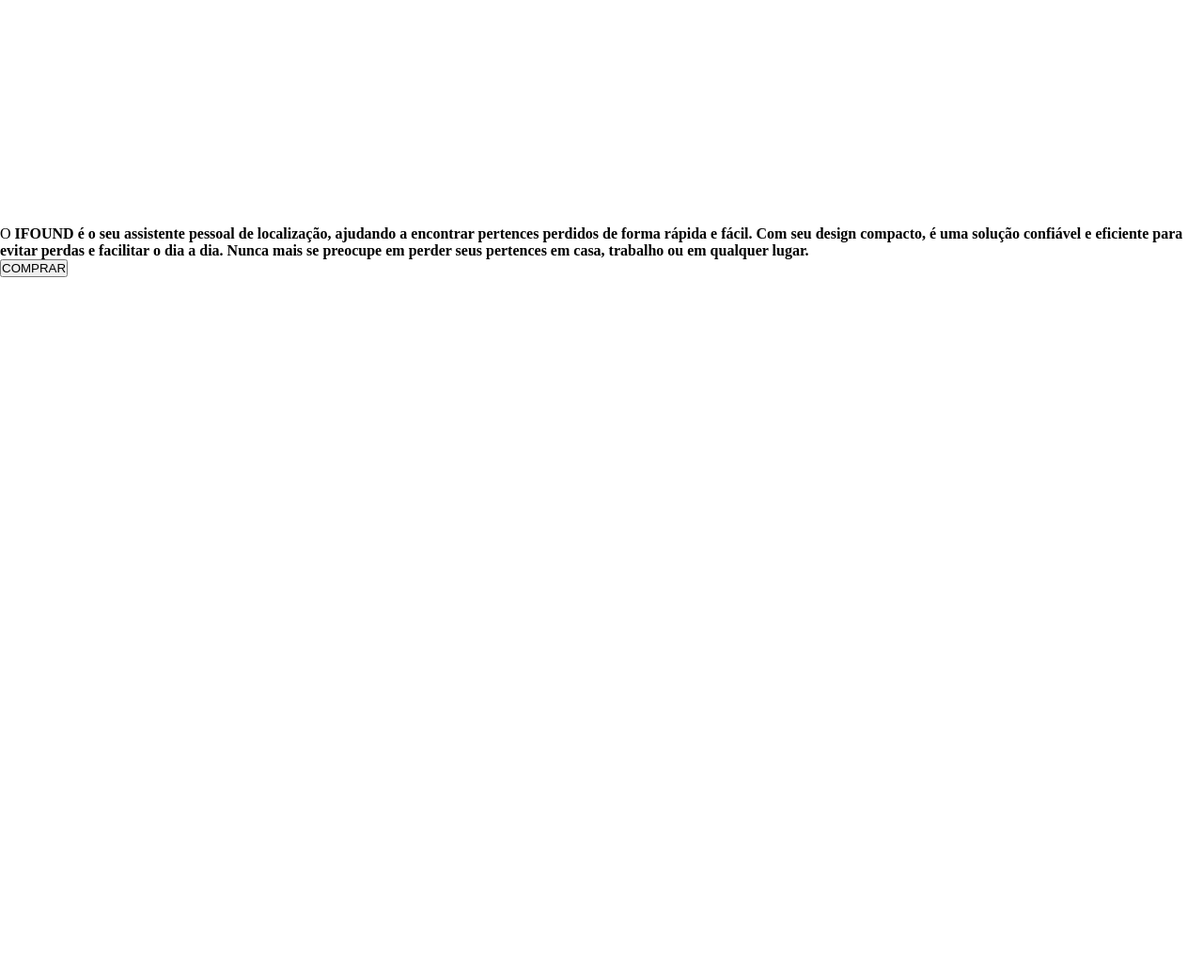
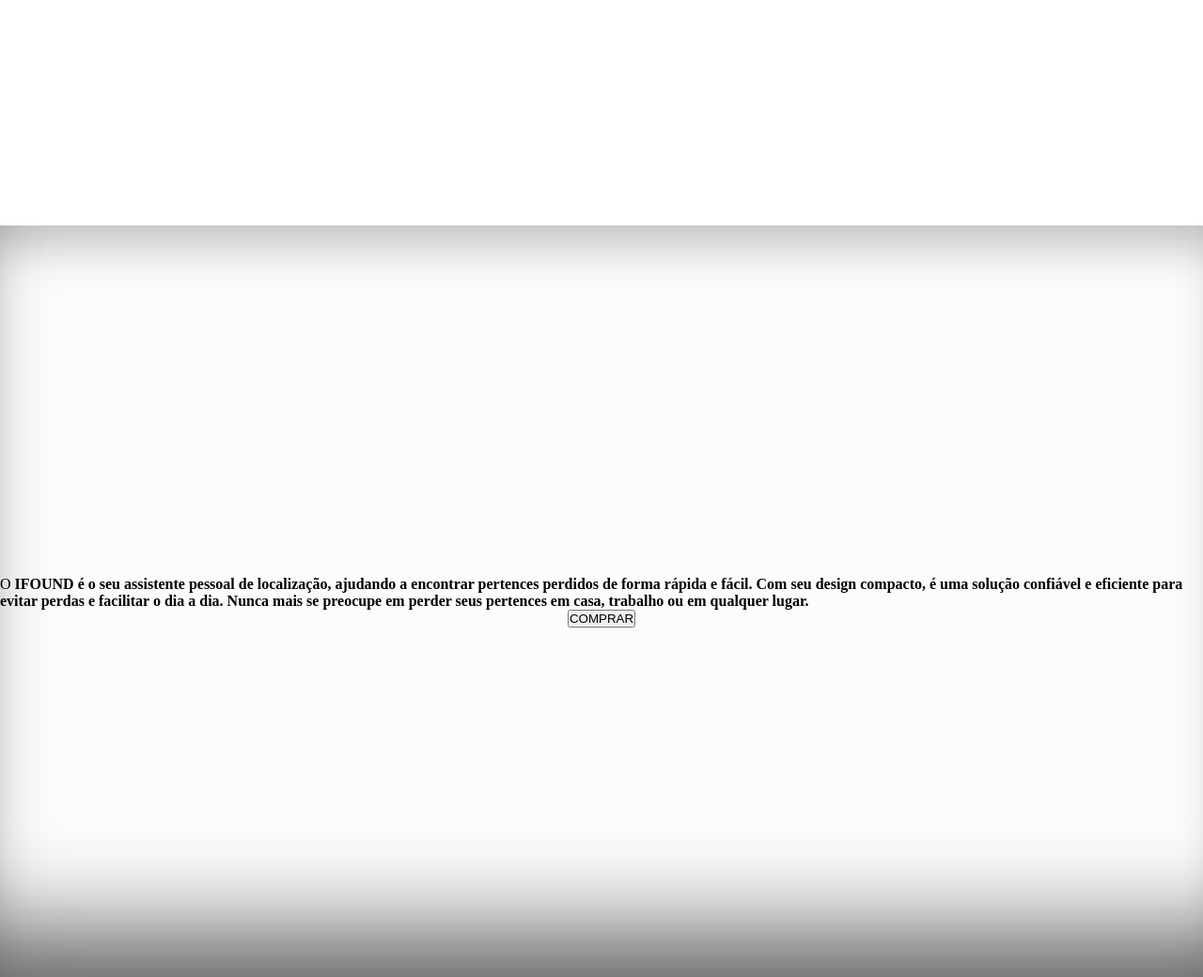
Before and after one commit to CarlosQrz/CarlosQueiroz-pit-ifound, a PHP site: page / in a window 1280 px wide. Shown: the part 560-1600 px from the top of the page at 94% size. Run offline with PHP 8.4, Linux system fonts and the light colour scheme; style sheets or scripts are compiled from the project's sources.

Commit message:
mudando umas parada ae

```diff
--- a/style.scss
+++ b/style.scss
@@ -219,3 +219,22 @@ header>.main-header {
     font-family: 'Rubik', sans-serif;
     font-weight: 500;
 }
+
+/*SECTION MAIN ACABA AQUI*/
+
+/*SECTION 1 COMEÇA AQUI*/
+
+.section-content-1 {
+    background-color: #FCFCFC;
+    mix-blend-mode: normal;
+    box-shadow: inset 0px 45px 50px -25px rgba(0, 0, 0, 0.25), inset 20px -120px 100px -70px rgba(0, 0, 0, 0.6);
+
+    width: 100%;
+    height: 100vh;
+
+    display: flex;
+    flex-direction: column;
+
+    justify-content: center;
+    align-items: center;
+}
```
